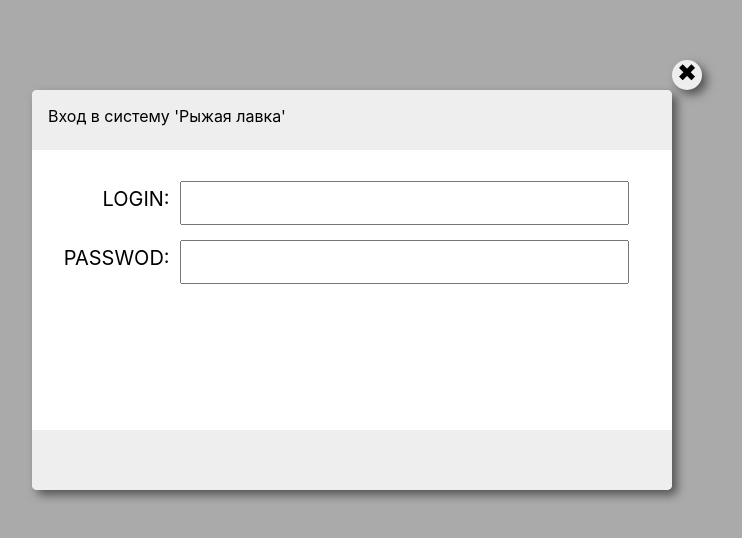
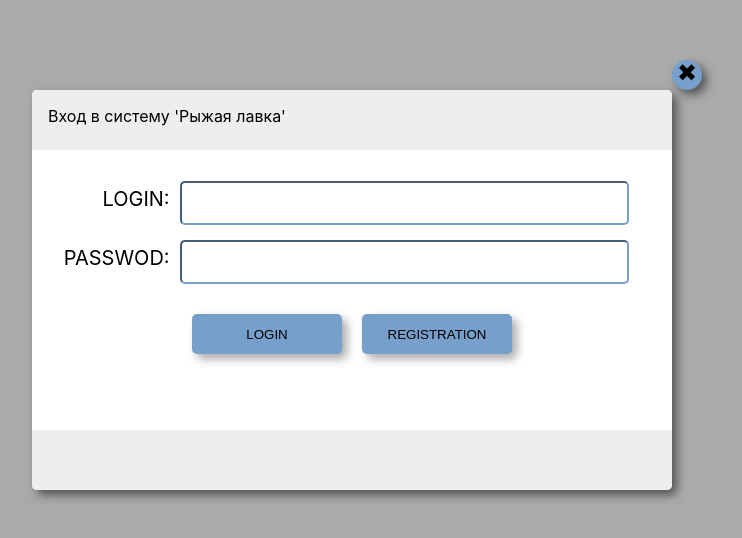
Before and after one commit to LeoUral/flowers, a React (Create React App) app in the folder client/: page / in a window 1280 px wide. Shown: the part 110-648 px from the top of the page, without its empty margins (288-1030 px from the left). Built offline with nearby package versions, Linux system fonts and the light colour scheme.

Commit message:
login window

```diff
--- a/client/src/components/ModalMiddle.jsx
+++ b/client/src/components/ModalMiddle.jsx
@@ -1,3 +1,4 @@
+/* eslint-disable default-case */
 import React from "react";
 import InputDataUser from "./users/InputDataUser";
 
@@ -7,9 +8,34 @@ export default class ModalMiddle extends React.Component {
         this.state = {
             textHeader: '',
             textFooter: '',
+            login: '',
+            password: '',
+        }
+        this.doChange = this.doChange.bind(this);
+
+    }
+
+    doChange(e) {
+        switch (e.target.dataset.change) {
+            case 'login': this.setState({ login: e.target.value })
+                break
+
+            case 'password': this.setState({ password: e.target.value })
+                break
+
+            case 'button_login': console.log(`CLICK LOGIN`)
+                break
+
+            case 'button_registration': console.log(`CLICK REGISTRATION`)
+                break
         }
 
+        setTimeout(() => {
+            console.log(`login: `, this.state.login); // test
+            console.log(`password: `, this.state.password); //test
+        })
     }
+
     componentDidMount() {
         this.setState({
             textHeader: this.props.textHeader,
@@ -32,7 +58,9 @@ export default class ModalMiddle extends React.Component {
                             </div>
                         </header>
                         <div className="modal_middle_windo_context" >
-                            <InputDataUser />
+                            <InputDataUser
+                                doChange={this.doChange}
+                            />
                         </div>
                         <footer className="modal_middle_window_footer" >
                             <span> {this.state.textFooter}</span>
--- a/client/src/components/users/InputDataUser.jsx
+++ b/client/src/components/users/InputDataUser.jsx
@@ -1,20 +1,8 @@
-import React, { useState } from 'react';
+import React from 'react';
 
 
-const InputDataUser = () => {
+const InputDataUser = ({ doChange }) => {
 
-    const [login, setLogin] = useState('')
-    const [password, setPassword] = useState('')
-
-    const doChangeLogin = (e) => {
-        setLogin(e.target.value)
-        console.log(`E::: `, login); // test
-    }
-
-    const doChangePassword = (e) => {
-        setPassword(e.target.value)
-        console.log(`Pass::: `, login); // test
-    }
 
     return (
         <>
@@ -24,8 +12,9 @@ const InputDataUser = () => {
                     <input
                         type="text"
                         className='input_login'
-                        onChange={doChangeLogin}
-                        value={login}
+                        data-change='login'
+                        onChange={doChange}
+                    // value={login}
                     />
                 </div>
             </div>
@@ -36,8 +25,31 @@ const InputDataUser = () => {
                     <input
                         type="text"
                         className='input_login'
-                        onChange={doChangePassword}
-                        value={password}
+                        data-change='password'
+                        onChange={doChange}
+                    // value={password}
+                    />
+                </div>
+            </div>
+
+            <div className='box_flex_button'>
+                <div className='input_box_button'>
+                    <input
+                        type="button"
+                        className='input_button'
+                        data-change='button_login'
+                        onClick={doChange}
+                        value={'LOGIN'}
+                    />
+                </div>
+
+                <div className='input_box_button'>
+                    <input
+                        type="button"
+                        className='input_button'
+                        data-change='button_registration'
+                        onClick={doChange}
+                        value={'REGISTRATION'}
                     />
                 </div>
             </div>
--- a/client/src/style/_color.scss
+++ b/client/src/style/_color.scss
@@ -1,3 +1,6 @@
+$color_red: #e77f51;
+$color_blue: #779fcb;
+$color_blue_dark: #2f548b;
 $color_main_bg: #ccc;
 $color_shadow: #aaa;
 $color_bg_modal_middle: #fff;
--- a/client/src/style/css/style.css
+++ b/client/src/style/css/style.css
@@ -56,9 +56,9 @@
   width: 100%;
   height: 70%;
   padding: 2.5%;
-  background-color: #fff;
   -webkit-box-sizing: border-box;
           box-sizing: border-box;
+  background-color: #fff;
 }
 
 .modal_middle_window .modal_middle_window_footer {
@@ -104,6 +104,59 @@
   height: 20px;
   font-size: 20px;
   padding: 10px;
+  border-radius: 5px;
+  border-color: #779fcb;
+}
+
+.box_flex_button {
+  width: 100%;
+  display: -webkit-box;
+  display: -ms-flexbox;
+  display: flex;
+  -webkit-box-orient: horizontal;
+  -webkit-box-direction: normal;
+      -ms-flex-direction: row;
+          flex-direction: row;
+  -ms-flex-wrap: nowrap;
+      flex-wrap: nowrap;
+  margin: 5% 0;
+  -webkit-box-pack: center;
+      -ms-flex-pack: center;
+          justify-content: center;
+}
+
+.input_box_button {
+  width: 150px;
+  height: 40px;
+  margin: 0 10px;
+}
+
+.input_box_button .input_button {
+  width: 100%;
+  height: 100%;
+  background-color: #779fcb;
+  border: none;
+  border-radius: 5px;
+  -webkit-box-shadow: 5px 5px 10px #aaa;
+          box-shadow: 5px 5px 10px #aaa;
+  -webkit-box-sizing: border-box;
+          box-sizing: border-box;
+  cursor: pointer;
+  -webkit-transition: 0.25s;
+  transition: 0.25s;
+}
+
+.input_box_button :hover {
+  background-color: #e77f51;
+  -webkit-transition: 0.25s;
+  transition: 0.25s;
+}
+
+.input_box_button :active {
+  -webkit-box-shadow: none;
+          box-shadow: none;
+  -webkit-transition: 0.25s;
+  transition: 0.25s;
 }
 
 .close_modal {
@@ -112,11 +165,13 @@
   width: 30px;
   height: 30px;
   border-radius: 50%;
-  background-color: #eee;
+  background-color: #779fcb;
   top: -30px;
   right: -30px;
   -webkit-box-shadow: 5px 5px 10px #555;
           box-shadow: 5px 5px 10px #555;
+  -webkit-transition: 0.25s;
+  transition: 0.25s;
 }
 
 .close_modal .close_modal_cross {
@@ -125,10 +180,14 @@
 }
 
 .close_modal:hover {
-  background-color: #ccc;
+  background-color: #e77f51;
+  -webkit-transition: 0.25s;
+  transition: 0.25s;
 }
 
 .close_modal:active {
   -webkit-box-shadow: none;
           box-shadow: none;
+  -webkit-transition: 0.25s;
+  transition: 0.25s;
 }
--- a/client/src/style/style.scss
+++ b/client/src/style/style.scss
@@ -52,8 +52,8 @@
         width: 100%;
         height: 70%;
         padding: 2.5%;
+        box-sizing: border-box;
         background-color: $color_bg_modal_middle_context;
-        box-sizing: border-box;
     }
     .modal_middle_window_footer {
         width: 100%;
@@ -92,6 +92,42 @@
     height: 20px;
     font-size: 20px;
     padding: 10px;
+    border-radius: 5px;
+    border-color: $color_blue;
+}
+
+.box_flex_button {
+    width: 100%;
+    display: flex;
+    flex-direction: row;
+    flex-wrap: nowrap;
+    margin: 5% 0;
+    justify-content: center;
+}
+
+.input_box_button {
+    width: 150px;
+    height: 40px;
+    margin: 0 10px;
+    .input_button {
+        width: 100%;
+        height: 100%;
+        background-color: $color_blue;
+        border: none;
+        border-radius: $radius_border_modal_middle;
+        box-shadow: 5px 5px 10px $color_shadow;
+        box-sizing: border-box;
+        cursor: pointer;
+        transition: 0.25s;
+    }
+     :hover {
+        background-color: $color_red;
+        transition: 0.25s;
+    }
+     :active {
+        box-shadow: none;
+        transition: 0.25s;
+    }
 }
 
 .close_modal {
@@ -100,18 +136,21 @@
     width: 30px;
     height: 30px;
     border-radius: 50%;
-    background-color: $color_close_modal;
+    background-color: $color_blue;
     top: -30px;
     right: -30px;
     box-shadow: $shadow_border_modal_middle;
+    transition: 0.25s;
     .close_modal_cross {
         font-size: 24px;
         margin: -2px 0 0 5px;
     }
     &:hover {
-        background-color: $color_hover_close;
+        background-color: $color_red;
+        transition: 0.25s;
     }
     &:active {
         box-shadow: none;
+        transition: 0.25s;
     }
 }
```
